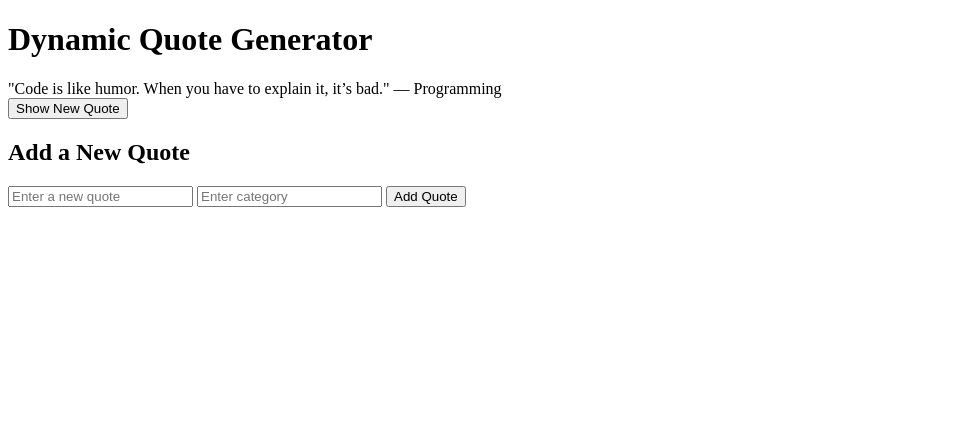
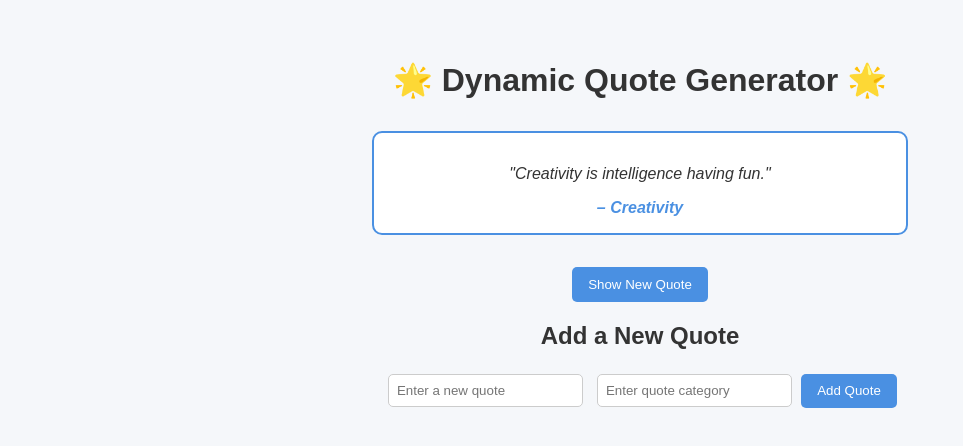
Before and after one commit to asenathi123/alx_fe_javascript, a plain HTML site: page index.html in a window 1280 px wide. Both pictures are taken after a click on the button "Show New Quote". Shown: the whole page, without its empty margins (0-963 px from the left). Drawn offline with Linux system fonts and the light colour scheme.

Commit message:
chore(dom-manipulation): reset and add fresh Dynamic Quote Generator files

```diff
--- a/index.html
+++ b/index.html
@@ -4,17 +4,58 @@
   <meta charset="UTF-8">
   <meta name="viewport" content="width=device-width, initial-scale=1.0">
   <title>Dynamic Quote Generator</title>
+  <style>
+    body {
+      font-family: Arial, sans-serif;
+      background: #f5f7fa;
+      color: #333;
+      text-align: center;
+      padding: 2rem;
+    }
+    #quoteDisplay {
+      margin: 2rem auto;
+      padding: 1rem;
+      max-width: 500px;
+      border: 2px solid #4a90e2;
+      border-radius: 10px;
+      background-color: #fff;
+      font-style: italic;
+    }
+    .category {
+      font-weight: bold;
+      color: #4a90e2;
+    }
+    input {
+      padding: 0.5rem;
+      margin: 0.3rem;
+      border: 1px solid #ccc;
+      border-radius: 5px;
+    }
+    button {
+      padding: 0.6rem 1rem;
+      border: none;
+      background: #4a90e2;
+      color: white;
+      border-radius: 5px;
+      cursor: pointer;
+    }
+    button:hover {
+      background: #357ABD;
+    }
+  </style>
 </head>
 <body>
-  <h1>Dynamic Quote Generator</h1>
-  <div id="quoteDisplay">Click "Show New Quote" to see a quote.</div>
+  <h1>🌟 Dynamic Quote Generator 🌟</h1>
 
+  <div id="quoteDisplay">Click “Show New Quote” to begin!</div>
   <button id="newQuote">Show New Quote</button>
 
   <h2>Add a New Quote</h2>
-  <input id="newQuoteText" type="text" placeholder="Enter a new quote">
-  <input id="newQuoteCategory" type="text" placeholder="Enter category">
-  <button id="addQuoteBtn">Add Quote</button>
+  <div>
+    <input id="newQuoteText" type="text" placeholder="Enter a new quote" />
+    <input id="newQuoteCategory" type="text" placeholder="Enter quote category" />
+    <button id="addQuoteBtn">Add Quote</button>
+  </div>
 
   <script src="script.js"></script>
 </body>
--- a/script.js
+++ b/script.js
@@ -1,40 +1,63 @@
-// 1️⃣ Quotes array
+// DOM elements
+const quoteDisplay = document.getElementById('quoteDisplay');
+const newQuoteBtn = document.getElementById('newQuote');
+const addQuoteBtn = document.getElementById('addQuoteBtn');
+const newQuoteText = document.getElementById('newQuoteText');
+const newQuoteCategory = document.getElementById('newQuoteCategory');
+
+// Initial quotes array
 let quotes = [
   { text: "The only way to do great work is to love what you do.", category: "Motivation" },
-  { text: "Simplicity is the soul of efficiency.", category: "Philosophy" },
-  { text: "Code is like humor. When you have to explain it, it’s bad.", category: "Programming" }
+  { text: "In the middle of every difficulty lies opportunity.", category: "Inspiration" },
+  { text: "Success is not final, failure is not fatal: it is the courage to continue that counts.", category: "Perseverance" },
+  { text: "Creativity is intelligence having fun.", category: "Creativity" }
 ];
 
-// 2️⃣ Function to display a random quote
+// Function to show a random quote
 function showRandomQuote() {
-  if (quotes.length === 0) {
-    document.getElementById('quoteDisplay').textContent = "No quotes available.";
-    return;
-  }
   const randomIndex = Math.floor(Math.random() * quotes.length);
   const quote = quotes[randomIndex];
-  document.getElementById('quoteDisplay').textContent = `"${quote.text}" — ${quote.category}`;
+
+  // Clear display and create elements dynamically
+  quoteDisplay.innerHTML = '';
+
+  const quoteText = document.createElement('p');
+  quoteText.textContent = `"${quote.text}"`;
+
+  const quoteCategory = document.createElement('span');
+  quoteCategory.className = 'category';
+  quoteCategory.textContent = ` – ${quote.category}`;
+
+  quoteDisplay.appendChild(quoteText);
+  quoteDisplay.appendChild(quoteCategory);
 }
 
-// 3️⃣ Function to add a new quote
+// Function to add a new quote
 function addQuote() {
-  const text = document.getElementById('newQuoteText').value.trim();
-  const category = document.getElementById('newQuoteCategory').value.trim();
+  const text = newQuoteText.value.trim();
+  const category = newQuoteCategory.value.trim();
 
   if (!text || !category) {
-    alert("Both quote text and category are required.");
+    alert("Please fill out both fields before adding a quote.");
     return;
   }
 
-  quotes.push({ text, category });
-  document.getElementById('newQuoteText').value = '';
-  document.getElementById('newQuoteCategory').value = '';
-  showRandomQuote(); // Show the newly added quote
+  const newQuote = { text, category };
+  quotes.push(newQuote);
+
+  newQuoteText.value = '';
+  newQuoteCategory.value = '';
+
+  const confirmation = document.createElement('p');
+  confirmation.textContent = "✅ New quote added successfully!";
+  confirmation.style.color = 'green';
+
+  quoteDisplay.innerHTML = '';
+  quoteDisplay.appendChild(confirmation);
+
+  setTimeout(() => showRandomQuote(), 1500);
 }
 
-// 4️⃣ Event listeners
-document.getElementById('newQuote').addEventListener('click', showRandomQuote);
-document.getElementById('addQuoteBtn').addEventListener('click', addQuote);
-
-// Optional: show a random quote on page load
-showRandomQuote();
+// Event listeners
+newQuoteBtn.addEventListener('click', showRandomQuote);
+addQuoteBtn.addEventListener('click', addQuote);
```
